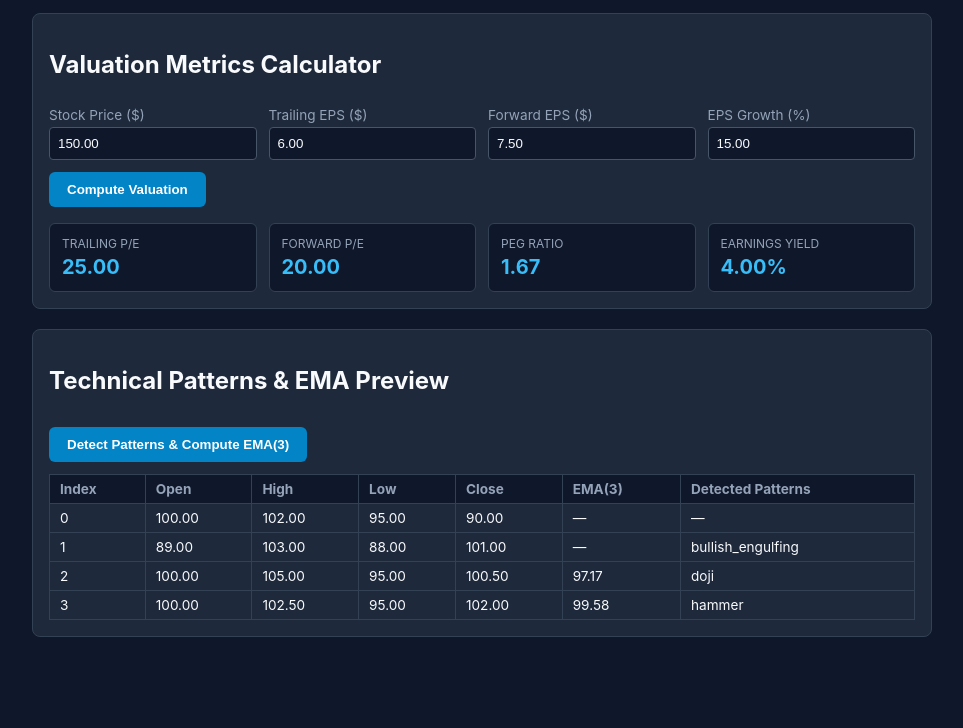
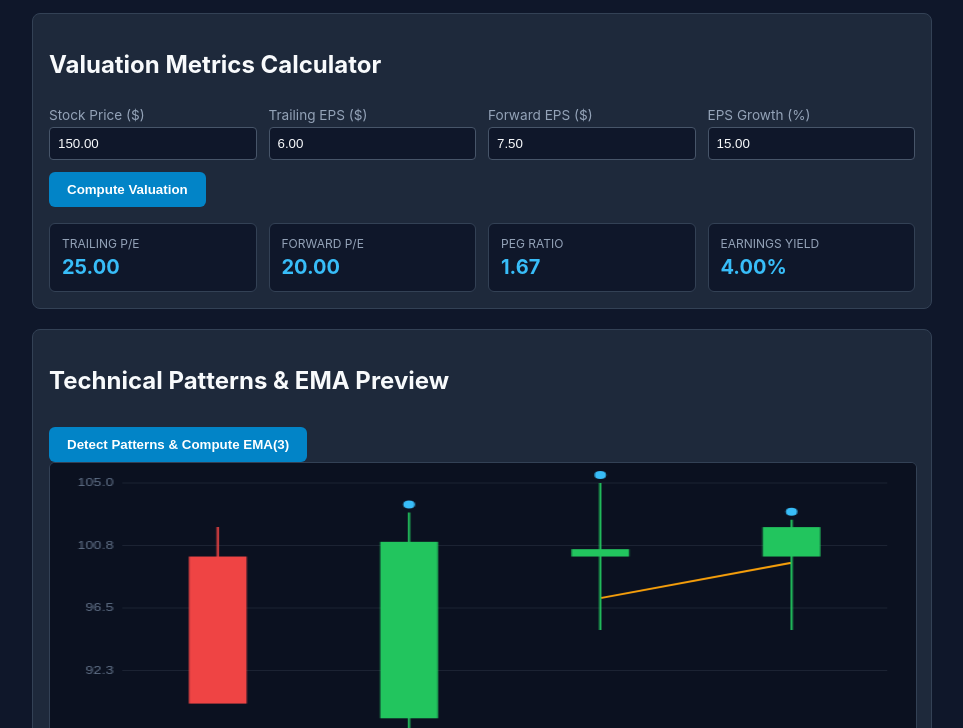
Before and after one commit to Kash-2026/km-showcase, a plain HTML site: page demos/eikon-valuation/index.html in a window 1280 px wide. Both pictures are taken after a click on the button "Detect Patterns & Compute EMA(3)". Shown: the part 72-800 px from the top of the page, without its empty margins (158-1121 px from the left). Drawn offline with Linux system fonts and the light colour scheme.

Commit message:
Eikon: add candlestick chart (canvas) + EMA line + pattern highlights

```diff
--- a/demos/eikon-valuation/index.html
+++ b/demos/eikon-valuation/index.html
@@ -154,8 +154,9 @@
     </div>
 
     <div class="panel">
-      <h2>Technical Patterns & EMA Preview</h2>
-      <button id="runPatternBtn">Detect Patterns & Compute EMA(3)</button>
+      <h2>Technical Patterns &amp; EMA Preview</h2>
+      <button id="runPatternBtn">Detect Patterns &amp; Compute EMA(3)</button>
+      <canvas id="candleChart" width="600" height="300" style="width:100%;height:300px;background:#0b1120;border:1px solid #334155;border-radius:6px;margin-bottom:16px;"></canvas>
       <table id="candleTable">
         <thead>
           <tr>
--- a/demos/eikon-valuation/index.js
+++ b/demos/eikon-valuation/index.js
@@ -88,12 +88,105 @@ document.addEventListener('DOMContentLoaded', () => {
     { open: 100.0, high: 102.5, low: 95.0, close: 102.0 },
   ];
 
+  function drawCandleChart(candles, ema, patterns) {
+    const canvas = document.getElementById('candleChart');
+    if (!canvas) return;
+    const ctx = canvas.getContext('2d');
+    const W = canvas.width, H = canvas.height;
+    ctx.clearRect(0, 0, W, H);
+    ctx.fillStyle = '#0b1120';
+    ctx.fillRect(0, 0, W, H);
+
+    const padL = 50, padR = 20, padT = 20, padB = 30;
+    const plotW = W - padL - padR;
+    const plotH = H - padT - padB;
+
+    const highs = candles.map(c => c.high);
+    const lows = candles.map(c => c.low);
+    const maxP = Math.max(...highs);
+    const minP = Math.min(...lows);
+    const range = (maxP - minP) || 1;
+    const y = p => padT + (maxP - p) / range * plotH;
+
+    const n = candles.length;
+    const slot = plotW / n;
+    const cw = Math.min(slot * 0.6, 40);
+
+    // grid + y labels
+    ctx.strokeStyle = 'rgba(148,163,184,0.12)';
+    ctx.fillStyle = '#64748b';
+    ctx.font = '10px sans-serif';
+    ctx.textAlign = 'right';
+    for (let g = 0; g <= 4; g++) {
+      const val = maxP - (range * g / 4);
+      const yy = y(val);
+      ctx.beginPath(); ctx.moveTo(padL, yy); ctx.lineTo(W - padR, yy); ctx.stroke();
+      ctx.fillText(val.toFixed(1), padL - 6, yy + 3);
+    }
+
+    // EMA line
+    if (ema) {
+      ctx.beginPath();
+      let started = false;
+      ema.forEach((e, i) => {
+        if (e == null) return;
+        const cx = padL + slot * i + slot / 2;
+        if (!started) { ctx.moveTo(cx, y(e)); started = true; }
+        else ctx.lineTo(cx, y(e));
+      });
+      ctx.strokeStyle = '#f59e0b';
+      ctx.lineWidth = 2;
+      ctx.stroke();
+    }
+
+    // candles
+    candles.forEach((c, i) => {
+      const cx = padL + slot * i + slot / 2;
+      const up = c.close >= c.open;
+      const color = up ? '#22c55e' : '#ef4444';
+      // wick
+      ctx.strokeStyle = color;
+      ctx.lineWidth = 1.5;
+      ctx.beginPath(); ctx.moveTo(cx, y(c.high)); ctx.lineTo(cx, y(c.low)); ctx.stroke();
+      // body
+      const yo = y(c.open), yc = y(c.close);
+      ctx.fillStyle = color;
+      const top = Math.min(yo, yc);
+      const hgt = Math.max(Math.abs(yc - yo), 1.5);
+      ctx.fillRect(cx - cw / 2, top, cw, hgt);
+      // pattern highlight
+      const pats = patterns[i];
+      if (pats && pats.length) {
+        ctx.fillStyle = '#38bdf8';
+        ctx.beginPath();
+        ctx.arc(cx, y(c.high) - 8, 4, 0, Math.PI * 2);
+        ctx.fill();
+      }
+    });
+
+    // x labels (index)
+    ctx.fillStyle = '#64748b';
+    ctx.textAlign = 'center';
+    candles.forEach((c, i) => {
+      const cx = padL + slot * i + slot / 2;
+      ctx.fillText(String(i), cx, H - 10);
+    });
+
+    // legend
+    ctx.textAlign = 'left';
+    ctx.fillStyle = '#22c55e'; ctx.fillText('▲ up', padL, H - 10);
+    ctx.fillStyle = '#ef4444'; ctx.fillText('▼ down', padL + 50, H - 10);
+    ctx.fillStyle = '#f59e0b'; ctx.fillText('— EMA(3)', padL + 115, H - 10);
+    ctx.fillStyle = '#38bdf8'; ctx.fillText('● pattern', padL + 195, H - 10);
+  }
+
   const patternBtn = document.getElementById('runPatternBtn');
   if (patternBtn) {
     patternBtn.addEventListener('click', () => {
       const closes = sampleCandles.map(c => c.close);
       const ema = computeEma(closes, 3);
       const patterns = detectPatterns(sampleCandles);
+      drawCandleChart(sampleCandles, ema, patterns);
       const body = document.getElementById('candleBody');
       if (!body) return;
       body.innerHTML = '';
```
